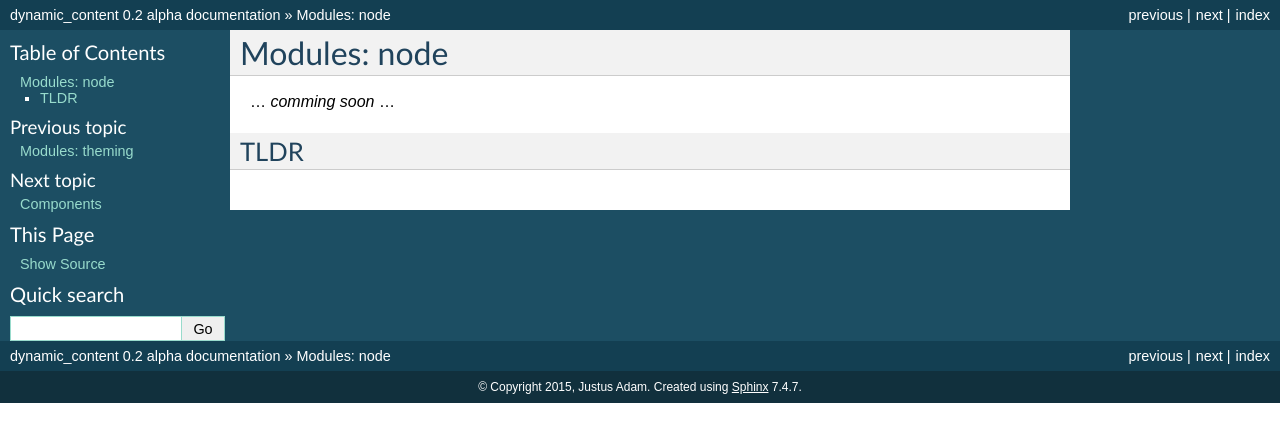
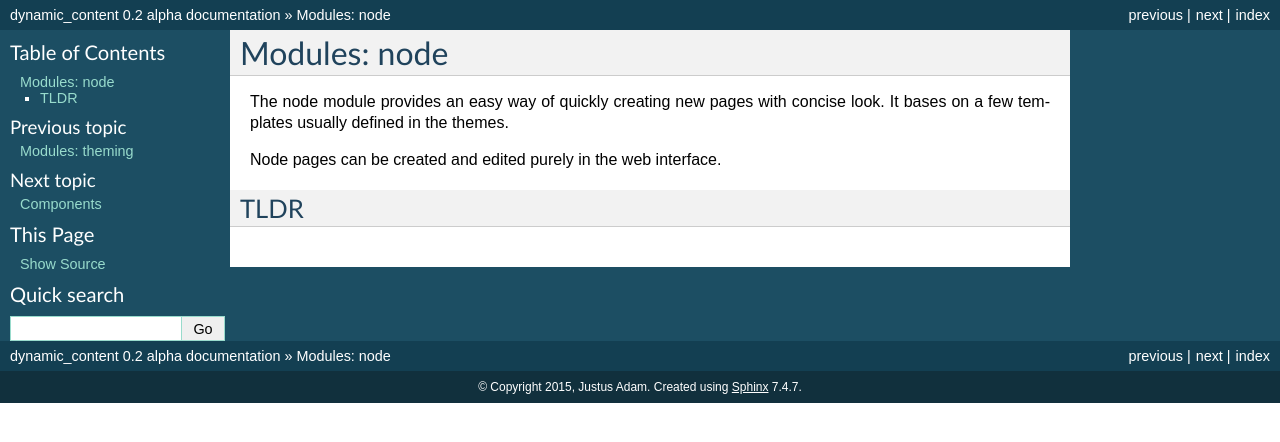
Before and after one commit to JustusAdam/dynamic_content_documentation, a Sphinx documentation site: the page built from source/module-node.rst, in a window 1280 px wide. Shown: the top 442 px of the page. Built offline with Sphinx 7.4.7, drawn with Linux system fonts in a browser that asks for light colours; formulas are drawn with MathJax 3.

Commit message:
starting node

```diff
--- a/source/controllers.rst
+++ b/source/controllers.rst
@@ -52,6 +52,7 @@ The full function signature is (the same signature applies to ``controller_metho
         query=False,
         **options
         ):
+        pass
 
 =========== =========================================== ===========
 Name        Type                                        default
--- a/source/module-node.rst
+++ b/source/module-node.rst
@@ -1,7 +1,9 @@
 Modules: node
 =============
 
-... *comming soon* ...
+The node module provides an easy way of quickly creating new pages with concise look. It bases on a few templates usually defined in the themes.
+
+Node pages can be created and edited purely in the web interface.
 
 
 TLDR
```
